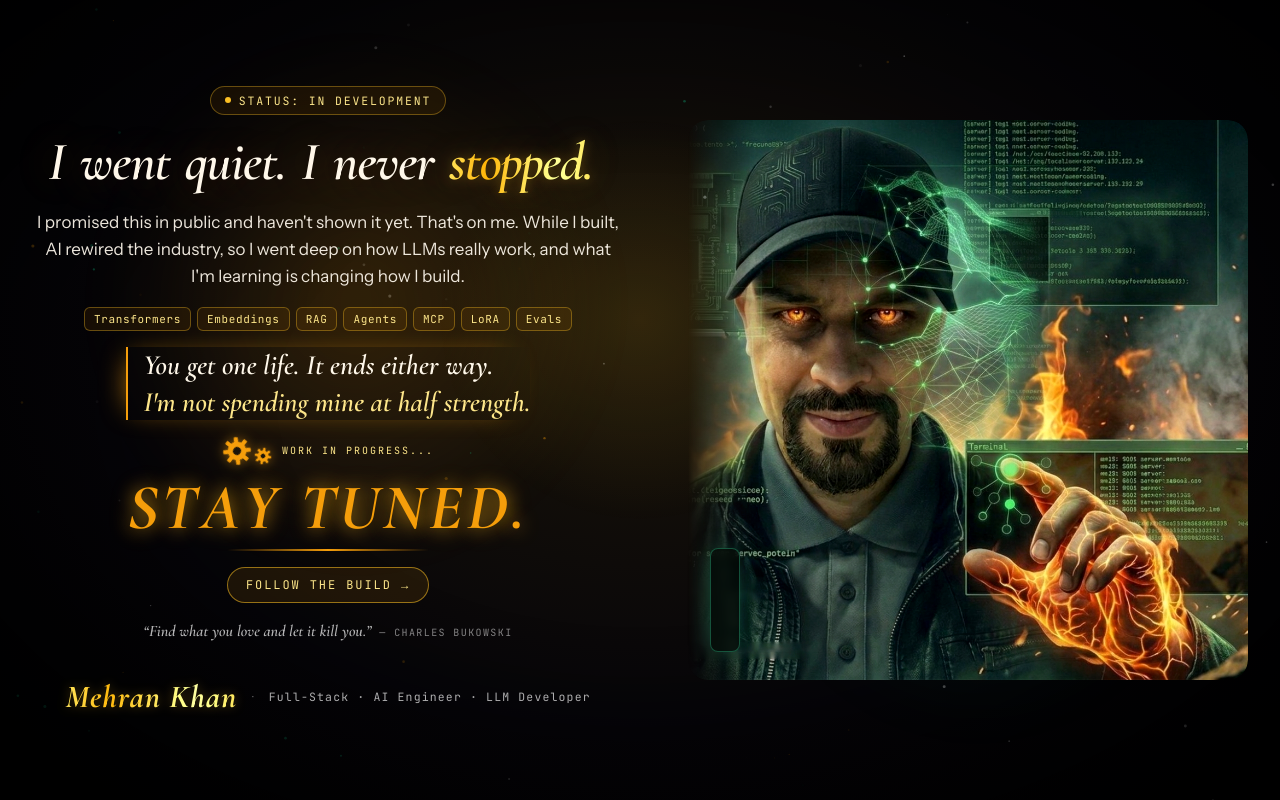
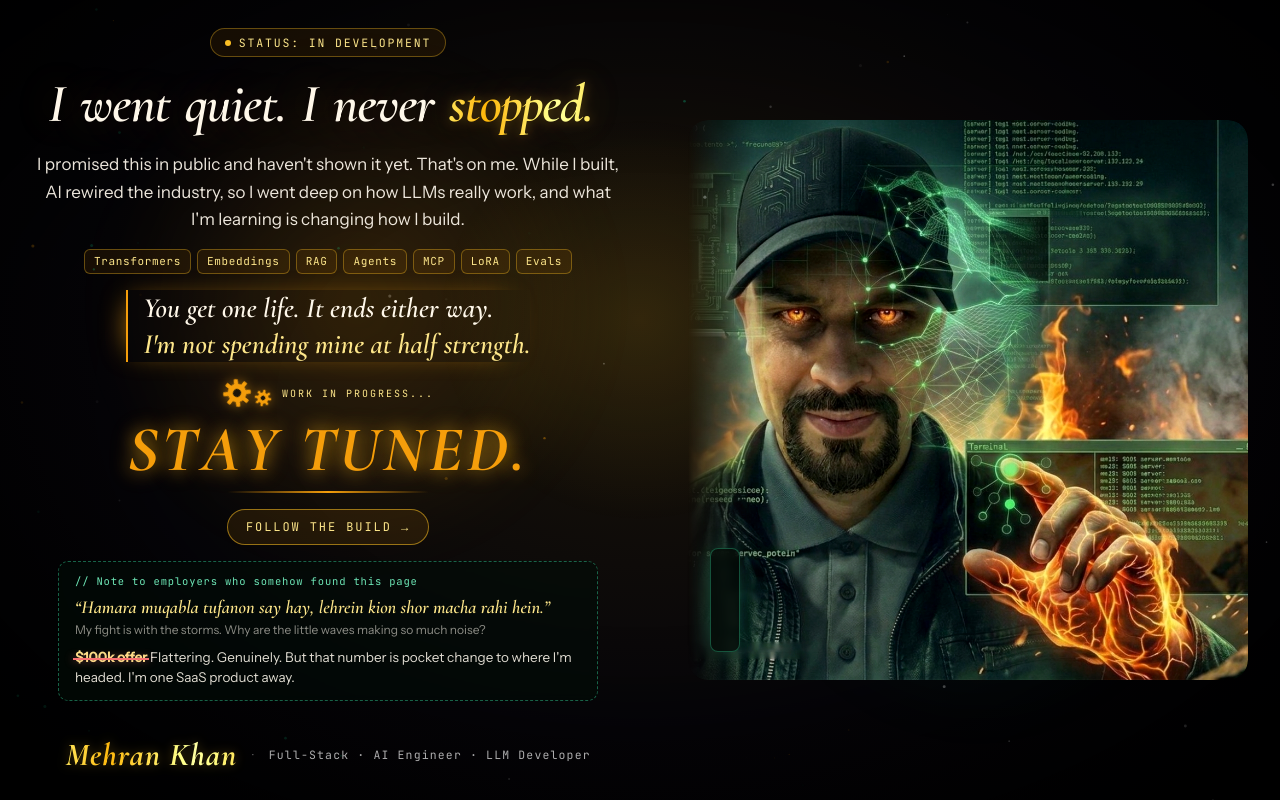
Before and after one commit to codebymehran/portfolio, a Next.js app: page / in a window 1280 px wide. Built offline with nearby package versions, Linux system fonts and the light colour scheme.

Commit message:
Update page.tsx

```diff
--- a/app/page.tsx
+++ b/app/page.tsx
@@ -19,6 +19,13 @@ const TERMINAL = [
 ];
 
 const MANIFESTO = ["You get one life. It ends either way.", "I'm not spending mine at half strength."];
+
+// --- Note to employers (the brag) ---
+const BRAG_TITLE = "Note to employers who somehow found this page";
+const BRAG_OFFER = "$100k offer";
+const BRAG_REPLY = "Flattering. Genuinely. But that number is pocket change to where I'm headed. I'm one SaaS product away.";
+const BRAG_URDU = "Hamara muqabla tufanon say hay, lehrein kion shor macha rahi hein.";
+const BRAG_EN = "My fight is with the storms. Why are the little waves making so much noise?";
 
 function Gear({ size, reverse, duration }: { size: number; reverse?: boolean; duration: number }) {
   return (
@@ -113,7 +120,7 @@ export default function Home() {
     const t1 = setTimeout(() => setStage(1), 250);   // badge
     const t2 = setTimeout(() => setStage(2), 700);   // headline
     const t3 = setTimeout(() => setStage(3), 1700);  // intro, topics, manifesto
-    const t4 = setTimeout(() => setStage(4), 3000);  // stay tuned, quote, footer
+    const t4 = setTimeout(() => setStage(4), 3000);  // stay tuned, brag, footer
     return () => { clearTimeout(t1); clearTimeout(t2); clearTimeout(t3); clearTimeout(t4); };
   }, []);
 
@@ -375,6 +382,39 @@ export default function Home() {
           {FOLLOW_LABEL} →
         </a>
 
+        {/* note to employers: the flex */}
+        <aside
+          className="brag"
+          style={{
+            width: "100%",
+            maxWidth: 540,
+            textAlign: "left",
+            padding: "clamp(8px, 1.5vh, 14px) 16px",
+            borderRadius: 10,
+            border: "1px dashed rgba(52,211,153,0.45)",
+            background: "rgba(3,12,8,0.6)",
+            backdropFilter: "blur(4px)",
+            opacity: stage >= 4 ? 1 : 0,
+            transform: stage >= 4 ? "translateY(0)" : "translateY(10px)",
+            transition: "opacity 0.8s ease 2.2s, transform 0.8s ease 2.2s",
+          }}
+        >
+          <div style={{ fontFamily: "'JetBrains Mono', monospace", fontSize: "clamp(9.5px, 1.4vh, 10.5px)", letterSpacing: "0.08em", color: "#6ee7b7", marginBottom: 6 }}>
+            // {BRAG_TITLE}
+          </div>
+
+          <p style={{ margin: 0, fontFamily: "'Cormorant Garamond', Georgia, serif", fontStyle: "italic", fontWeight: 600, fontSize: "clamp(15px, 2.3vh, 20px)", lineHeight: 1.25, color: "#fde68a" }}>
+            “{BRAG_URDU}”
+          </p>
+          <p style={{ margin: "2px 0 8px", fontFamily: "'Instrument Sans', system-ui, sans-serif", fontSize: "clamp(10.5px, 1.5vh, 12px)", color: "rgba(255,249,238,0.55)" }}>
+            {BRAG_EN}
+          </p>
+
+          <p style={{ margin: 0, fontFamily: "'Instrument Sans', system-ui, sans-serif", fontSize: "clamp(11.5px, 1.7vh, 13.5px)", lineHeight: 1.5, color: "rgba(255,249,238,0.88)" }}>
+            <span className={`strike ${stage >= 4 ? "on" : ""}`}>{BRAG_OFFER}</span> {BRAG_REPLY}
+          </p>
+        </aside>
+
         {/* quote */}
         <p
           className="quote"
@@ -528,10 +568,25 @@ export default function Home() {
 
         .hero-main { padding: 24px 32px; }
 
-        /* keep everything on one screen: drop the least important pieces on short screens */
-        @media (max-height: 760px) { .quote { display: none; } }
-        @media (max-height: 640px) { .topics { display: none; } }
-        @media (max-height: 520px) { .manifesto { display: none; } }
+        /* the "$100k offer" gets crossed out after the card appears */
+        .strike { position: relative; display: inline-block; font-weight: 600; color: #fde68a; }
+        .strike::after {
+          content: "";
+          position: absolute;
+          left: -2px; top: 52%;
+          height: 2px; width: 0;
+          background: #f87171;
+          box-shadow: 0 0 8px rgba(248,113,113,0.8);
+          transition: width 0.5s ease 3.4s;
+        }
+        .strike.on::after { width: calc(100% + 4px); }
+
+        /* keep everything on one screen: drop the least important pieces on short screens.
+           The brag card replaces the Bukowski quote on mid-height screens. */
+        @media (max-height: 900px) { .quote { display: none; } }
+        @media (max-height: 820px) { .topics { display: none; } }
+        @media (max-height: 740px) { .manifesto { display: none; } }
+        @media (max-height: 560px) { .brag { display: none; } }
 
         @keyframes typing { from { width: 0; } to { width: var(--w); } }
         @keyframes caretBlink { 50% { opacity: 0; } }
```
